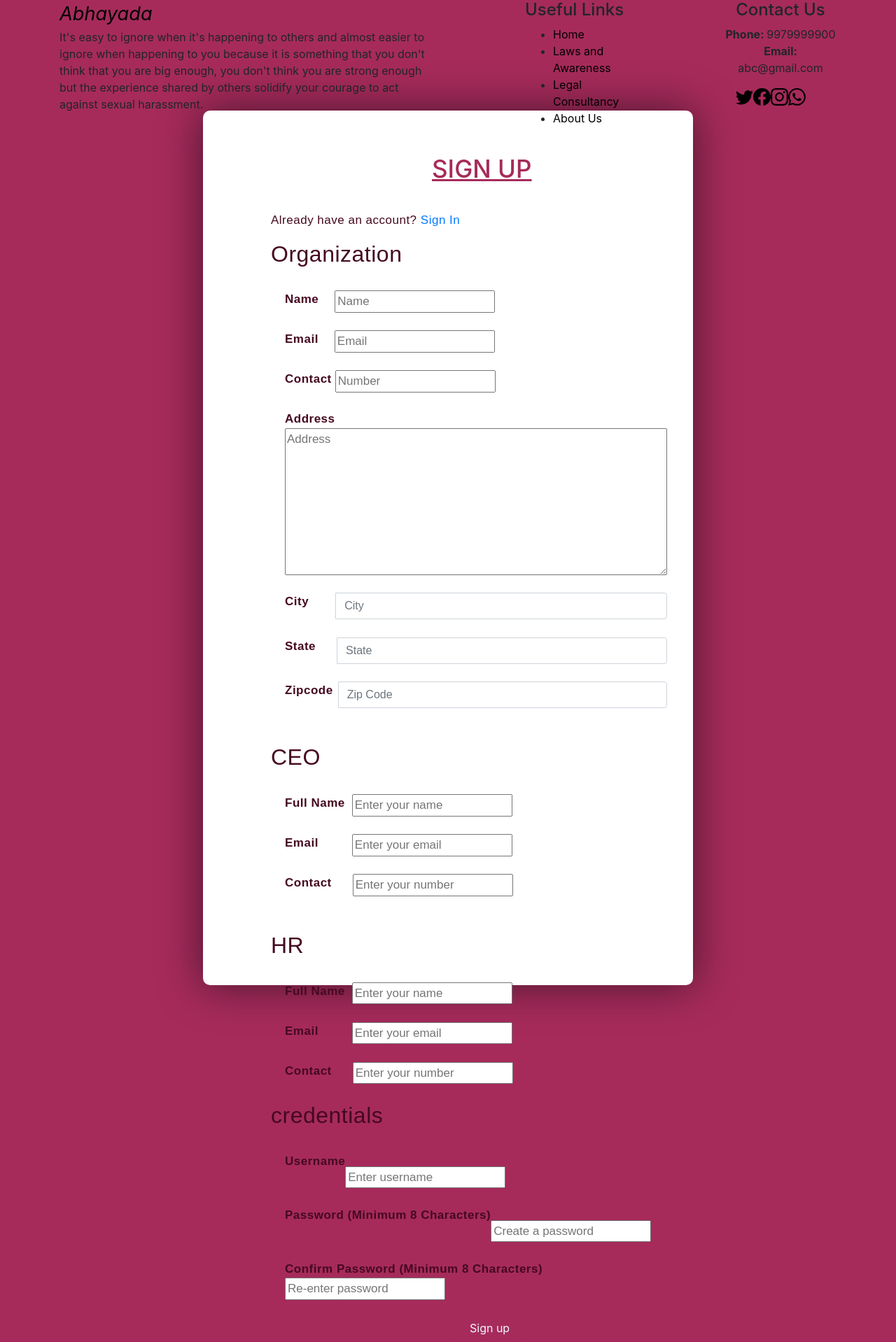
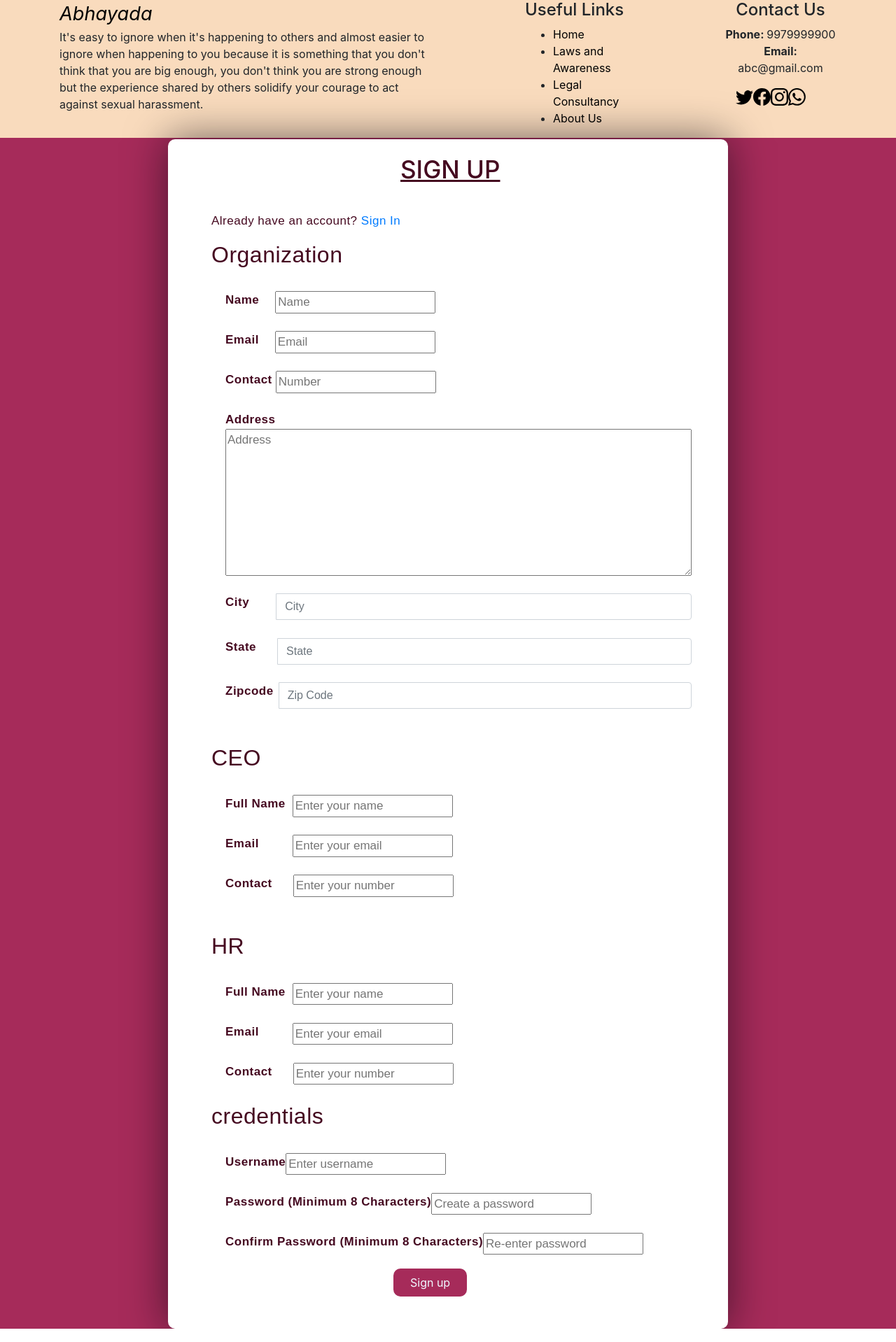
Before and after one commit to Anjalii-bohra/Abhayada.github.io, a PHP site: page /ab.login/institute.php in a window 1280 px wide. Shown: the part 81-1999 px from the top of the page at 70% size. Run offline with PHP 8.4, Linux system fonts and the light colour scheme.

Commit message:
Update in.css

```diff
--- a/in.css
+++ b/in.css
@@ -3,8 +3,8 @@ body {
 }
 
 form {
-    height: 1250px;
-    width: 700px;
+    height: 1700px;
+    width: 800px;
     background-color: #fff;
     position: absolute;
     transform: translate(-50%, -50%);
@@ -14,9 +14,10 @@ form {
     backdrop-filter: blur(50px);
     border: 2px solid rgba(255, 255, 255, 0.1);
     box-shadow: 0 0 60px rgba(8, 7, 16, 0.6);
-    padding: 50px 35px;
-    margin-top: 5%;
-    margin-bottom: 30%;
+    padding-bottom: 900px;
+    padding-right: 50px;
+    margin-top: 330px;
+    margin-bottom: 300px;
 }
 
 .form {
@@ -30,12 +31,12 @@ form {
 }
 
 h1 {
-    color: #a62b5a;
+    color: #450920;
     justify-content: center;
     align-items: center;
-    margin-left: 290px;
+    margin-left: 330px;
     font-size: 35px;
-    margin-top: 10px;
+    margin-top: 20px;
     text-decoration: underline;
 }
 
@@ -48,9 +49,10 @@ section {
     font-size: 17px;
 }
 
+/*
 .pass {
     margin-top: 20px;
-}
+} */
 
 #submit-btn {
     margin-top: 20px;
@@ -110,8 +112,8 @@ section {
     margin-left: 30px;
 }
 
-#pass2 {
-    margin-left: 300px;
+#pass {
+    margin-left: 10px;
 }
 
 #submit-btn {
@@ -123,3 +125,11 @@ section {
     border-radius: 10px;
     font-size: medium;
 }
+
+.footer {
+    background-color: #f9dbbd;
+}
+
+.foot {
+    margin-top: 1800px;
+}
```
